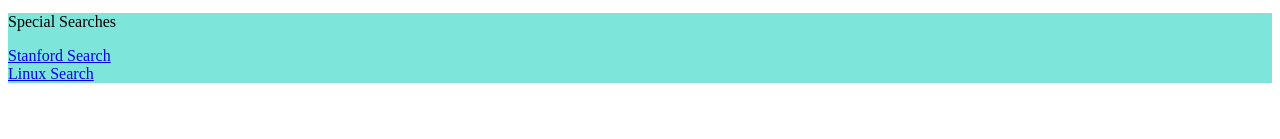
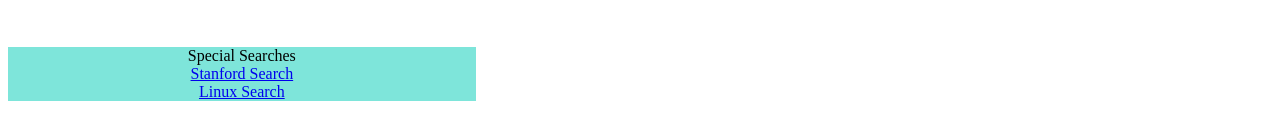
Before and after one commit to HalitCam/Google-Beta, a plain HTML site: page index.html in a window 1280 px wide. Shown: the part 371-510 px from the top of the page. Drawn offline with Linux system fonts and the light colour scheme.

Commit message:
to be centered div1

```diff
--- a/index.html
+++ b/index.html
@@ -36,8 +36,9 @@
     </input>
     </search-section>
     <nav>
-        <div width="37" high="" style="background-color: #7EE5DA;">
-            <p>Special Searches</p>
+        <div style="text-align: center; margin-top: 50px; width: 37%; background-color: #7EE5DA" >
+            Special Searches
+            <br>
             <a href="https://web.archive.org/web/19990224014327/http://www.google.com/stanford">Stanford Search</a>
             <br>
             <a href="https://web.archive.org/web/19990221231654/http://www.google.com/linux">Linux Search</a>
```
